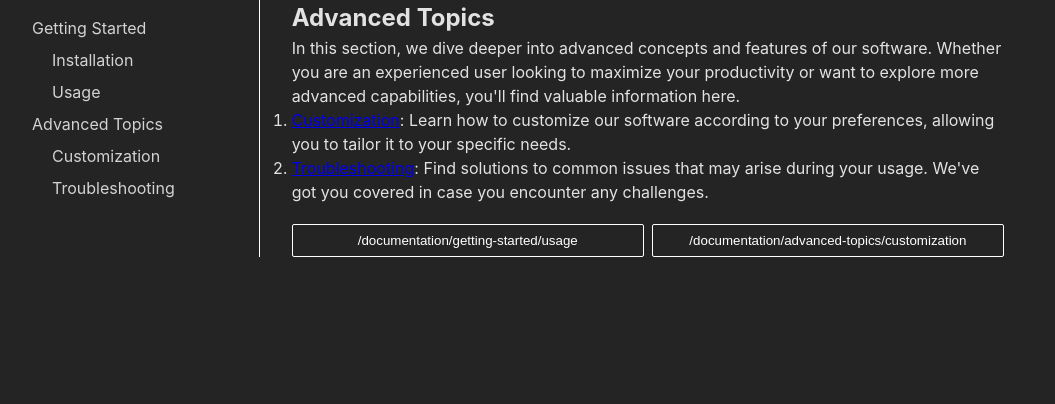
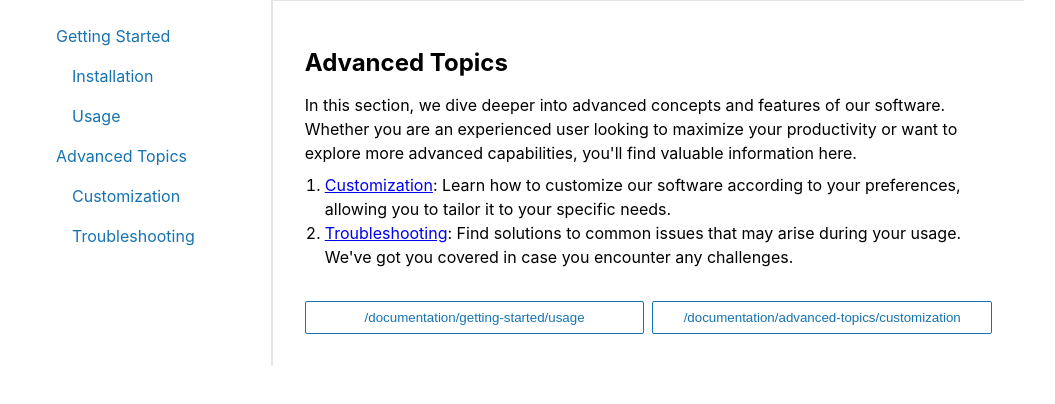
Before and after one commit to Aadv1k/react-document, a React (Vite) app: page / in a window 1280 px wide. Both pictures are taken after a click on the element "Advanced Topics". Shown: the top 404 px of the page, without its empty margins (116-1171 px from the left). Built offline with nearby package versions, Linux system fonts and the light colour scheme.

Commit message:
Finish the base setup, still need to create a proper lib

```diff
--- a/src/App.css
+++ b/src/App.css
@@ -1,60 +1,58 @@
 .ReactDocument-Menu {
-    padding: .75rem;
-    border-right: 1px solid white;
+    padding: 1rem;
+    border-right: 1px solid #e5e5e5;
     width: 25%;
+    background-color: #fff;
 }
 
 .ReactDocument-MenuTitle {
     font-weight: bold;
     text-transform: uppercase;
     font-size: 0.9rem;
-    color: lightgray !important;
+    color: #1673b1;
 }
 
 .ReactDocument-MenuList--open {
-    display: flex;
+    display: block;
 }
-
 
 .ReactDocument-MenuList--close {
     display: none;
 }
 
-
 .ReactDocument-MenuItem {
     text-decoration: none;
     width: 100%;
-    padding-block: 0.25rem;
-    padding-left: 0.5rem;
-
-    transition: 250ms ease;
+    padding: 0.5rem 1rem;
+    transition: background 250ms ease;
     cursor: pointer;
-    border-radius: 3px;
 }
 
 .ReactDocument-MenuItem:hover {
-    background: #191919;
+    background: #f0f0f0;
 }
 
-
 .ReactDocument-MenuItem a {
-    color: lightgray;
+    color: #1673b1;
     text-decoration: none;
 }
 
 .ReactDocument-MenuList {
     list-style: none;
-    padding-left: 0.75rem;
-    flex-direction: column;
+    padding-left: 0;
 }
 
 .ReactDocument-Viewer {
     display: flex;
     flex-direction: column;
     justify-content: space-between;
-    padding-inline: 2rem;
+    padding: 2rem;
+    gap: 1.5rem;
     width: 80%;
-    gap: 1.25rem;
+    background-color: #fff;
+    color: #000;
+    border-left: 1px solid #e5e5e5;
+    border-top: 1px solid #e5e5e5;
 }
 
 .ReactDocument-ButtonGroup {
@@ -63,15 +61,34 @@
     gap: 0.5rem;
 }
 
+
+.ReactDocument-Content ul, .ReactDocument-Content ol {
+    padding-inline: 1.25rem;
+    margin-block: .5rem;
+}
+
+.ReactDocument-Content h1,
+.ReactDocument-Content h2,
+.ReactDocument-Content h3,
+.ReactDocument-Content h4 {
+    margin-block: .75rem;
+}
+
+
 .ReactDocument-ButtonGroup button {
     width: 50%;
 }
 
 .ReactDocument-Button {
-    color: white;
+    color: #1673b1;
     background: transparent;
-    padding: .5rem;
-    border: 1px solid;
+    padding: 0.5rem 1rem;
+    border: 1px solid #1673b1;
     border-radius: 2px;
     cursor: pointer;
 }
+
+.ReactDocument-Button:hover {
+    background: #1673b1;
+    color: #fff;
+}
--- a/src/App.tsx
+++ b/src/App.tsx
@@ -23,7 +23,8 @@ export default function App() {
   return (
     <section style={{
         display: "flex",
-        width: "80%",
+        width: "90%",
+        maxWidth: "1000px",
         margin: "0 auto"
     }}>
       <Menu collapsible={false} store={store} linkAs="a" linkHrefProp="href" onLinkClick={navigate} />
--- a/src/index.css
+++ b/src/index.css
@@ -2,9 +2,6 @@
   font-family: Inter, system-ui, Avenir, Helvetica, Arial, sans-serif;
   line-height: 1.5;
   font-weight: 400;
-
-  color: rgba(255, 255, 255, 0.87);
-  background-color: #242424;
 
   font-synthesis: none;
   text-rendering: optimizeLegibility;
```
Also changed, not shown: 1 other file (tests, documents, lock files or other folders).
